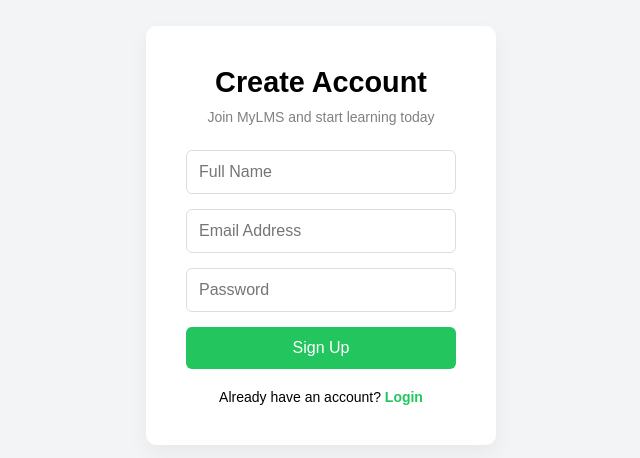
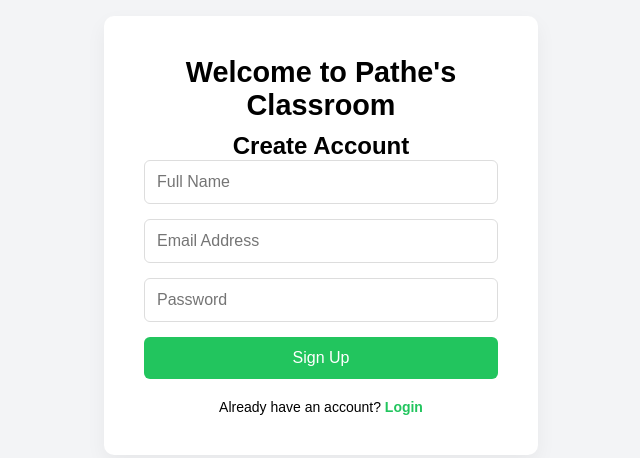
Before and after one commit to DAVE-cloud-code/LMS, a plain HTML site: page Frontend/index.html in a window 1280 px wide. Shown: the part 165-623 px from the top of the page, without its empty margins (319-959 px from the left). Drawn offline with Linux system fonts and the light colour scheme.

Commit message:
added the official logo

```diff
--- a/Frontend/css/style.css
+++ b/Frontend/css/style.css
@@ -30,7 +30,7 @@ body {
 
 .auth-card {
     background: var(--white);
-    width: 350px;
+    width: 35%;
     max-width: 100%; /* make sure it doesn't overflow on small screens */
     padding: 40px;
     border-radius: 10px;
--- a/Frontend/index.html
+++ b/Frontend/index.html
@@ -2,15 +2,16 @@
 <html lang="en">
 <head>
     <meta charset="UTF-8">
-    <title>Sign Up - MyLMS</title>
+    <title>Sign Up - Pathe Initiative</title>
     <link rel="stylesheet" href="css/style.css">
+    <link rel="shortcut icon" href="WhatsApp Image 2026-03-07 at 11.08.01.jpeg" type="image/x-icon">
 </head>
 <body>
 
 <div class="auth-wrapper">
     <div class="auth-card">
-        <h1>Create Account</h1>
-        <p class="sub-text">Join MyLMS and start learning today</p>
+        <h1>Welcome to Pathe's Classroom</h1>
+        <h2>Create Account</h2>
 
         <form>
             <input type="text" placeholder="Full Name" required>
```
Also changed, not shown: Frontend/dashboard.html (+3 -2 lines), Frontend/login.html (+2 -1 lines), Frontend/submit-assignment.html (+1 -0 lines), Frontend/WhatsApp Image 2026-03-07 at 11.08.01.jpeg (added).
